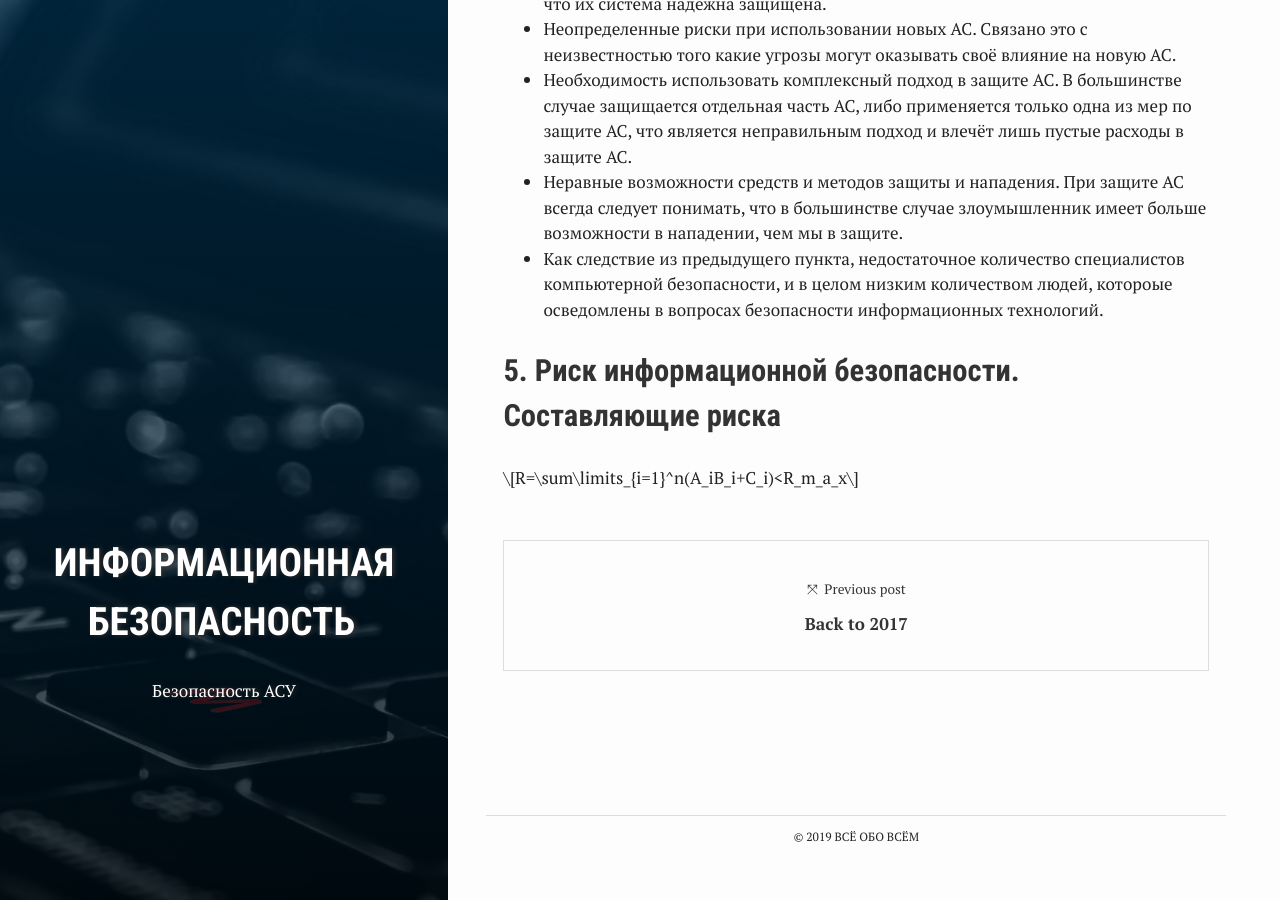
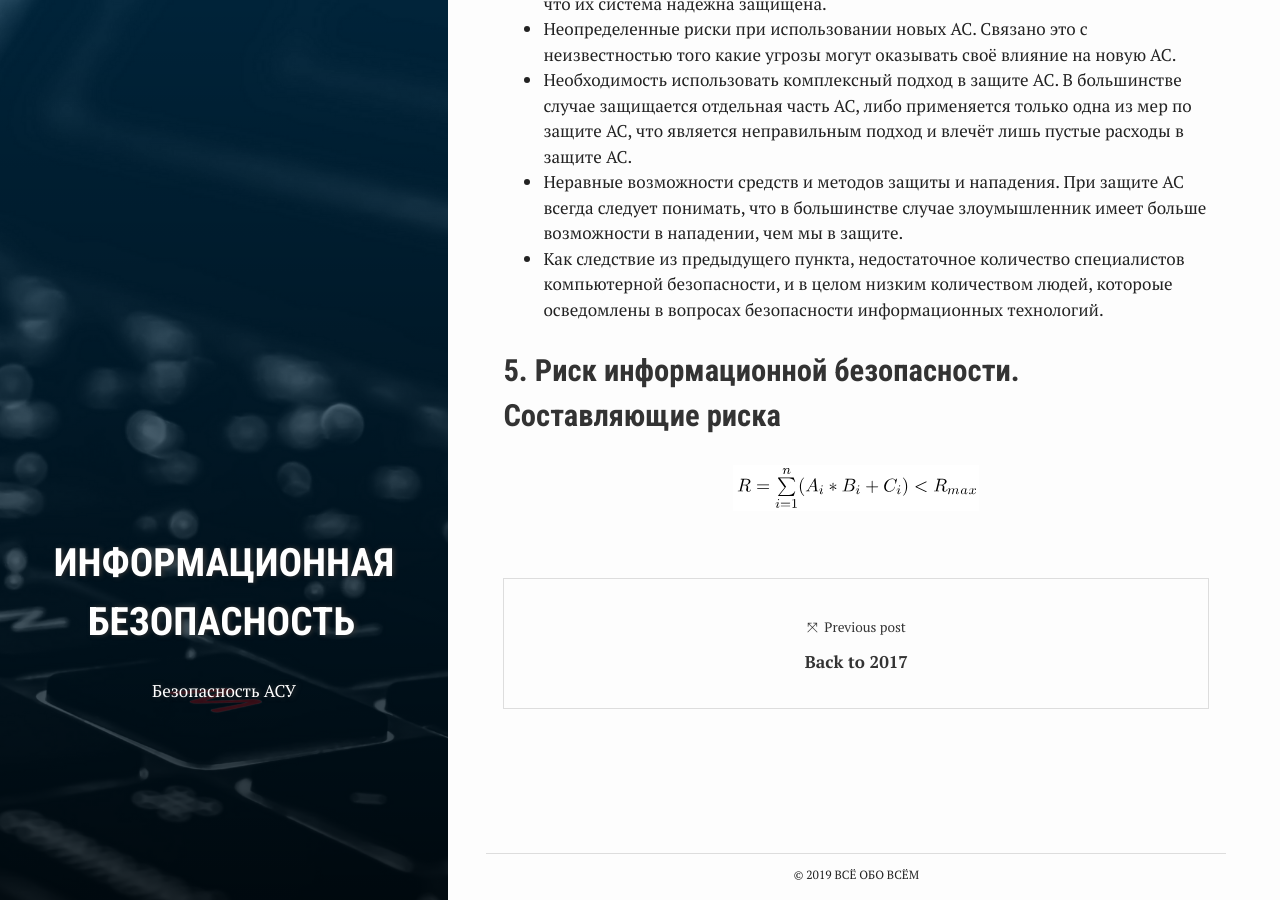
Before and after one commit to ghostmorgan/ghostmorgan.github.io, a Jekyll site: the page built from _posts/2019-10-11-inform_security_1_1.md, in a window 1280 px wide and 900 px high, scrolled down 4751 px. Built offline with Jekyll 4.4.1, drawn with Linux system fonts in a browser that asks for light colours; nearby versions of some CDN libraries; comment, search, counter and statistics services are not loaded.

Commit message:
Update 2019-10-11-inform_security_1_1.md

```diff
--- a/_posts/2019-10-11-inform_security_1_1.md
+++ b/_posts/2019-10-11-inform_security_1_1.md
@@ -93,4 +93,4 @@ comments: true
 
 <h2><a name="5">5. Риск информационной безопасности. Составляющие риска</a></h2>
 
-$$ R=\sum\limits_{i=1}^n(A_iB_i+C_i)<R_m_a_x $$
+![](//ghostmorgan.github.io/assets/images/ib/risk.svg "Стоимостная составляющая информационной безопасности")
```
